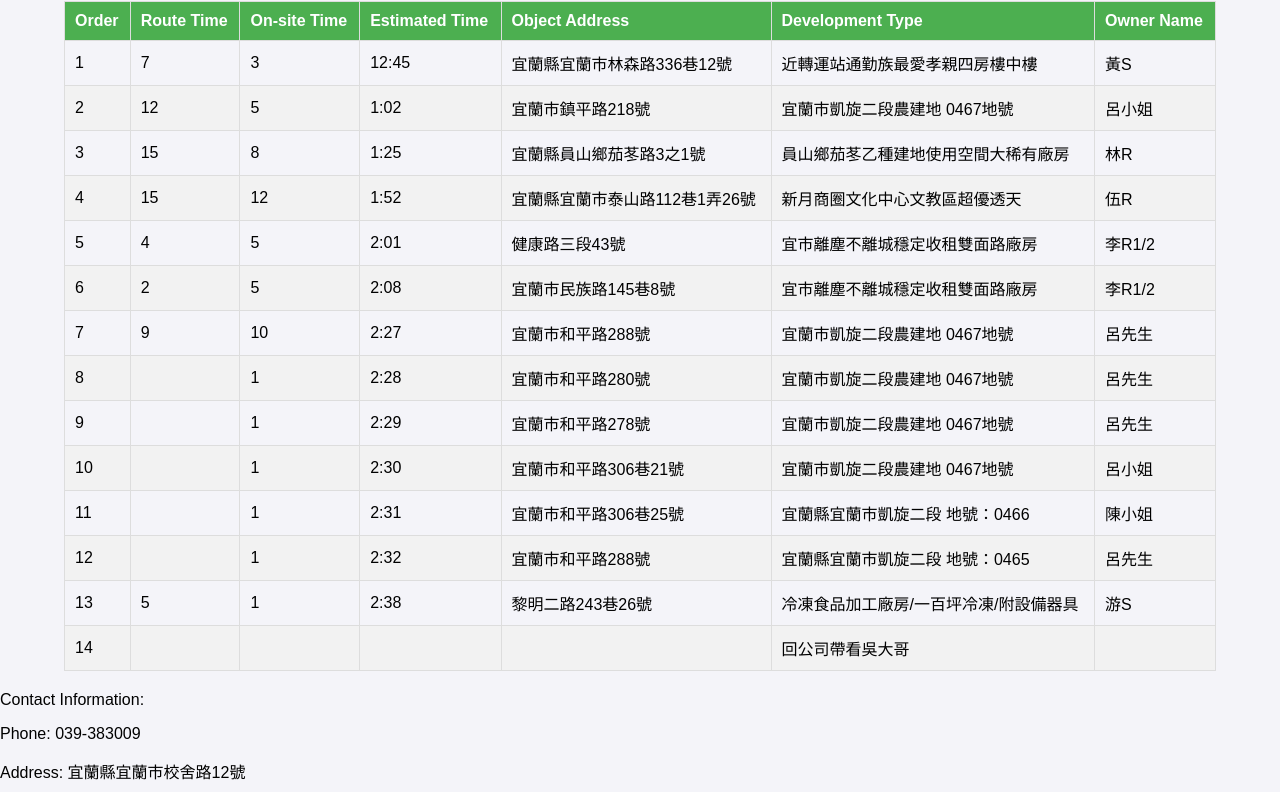
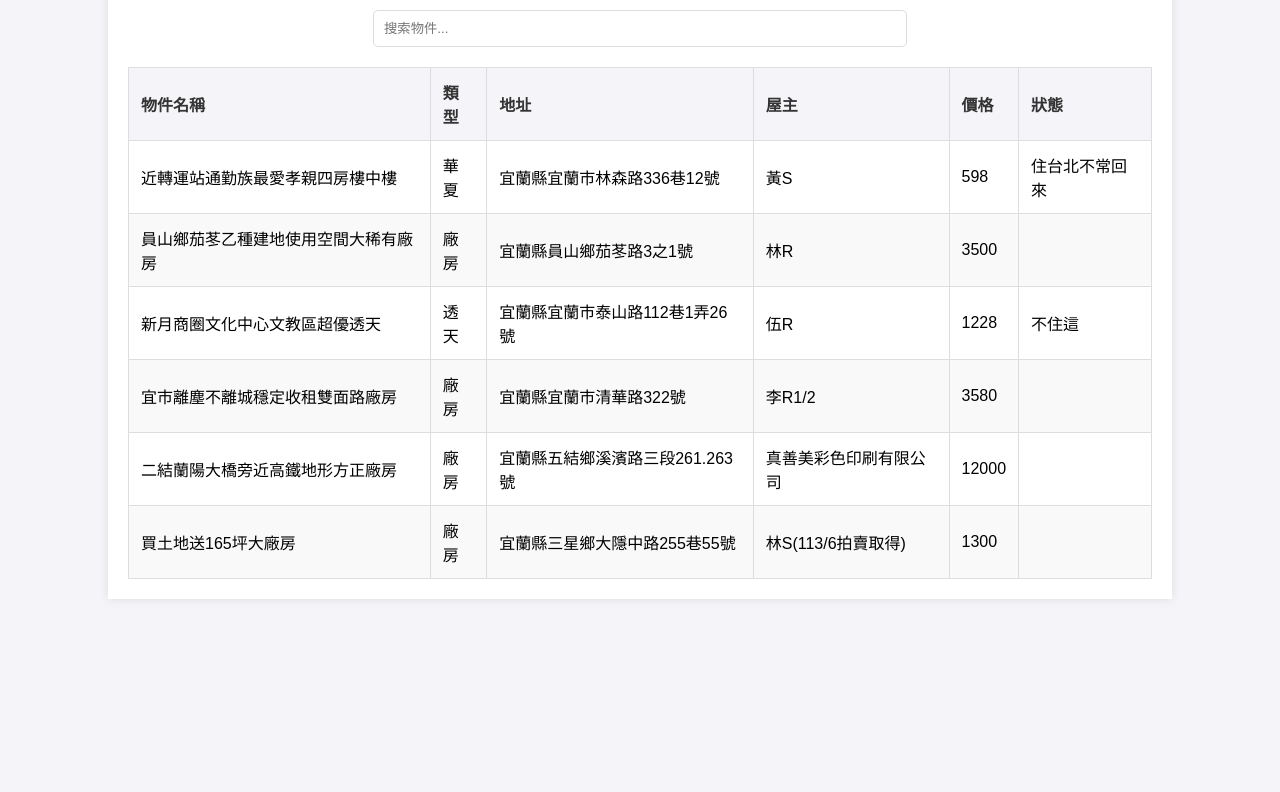
Before and after one commit to Larryveryhandsome/schedule-table, a plain HTML site: page index.html in a window 1280 px wide. Shown: the part 119-911 px from the top of the page. After the commit the page ends 800 px from the top, so only its background shows below. Drawn offline with Linux system fonts and the light colour scheme.

Commit message:
Update index.html

```diff
--- a/index.html
+++ b/index.html
@@ -3,7 +3,7 @@
 <head>
     <meta charset="UTF-8">
     <meta name="viewport" content="width=device-width, initial-scale=1.0">
-    <title>Schedule Table</title>
+    <title>行程表</title>
     <style>
         body {
             font-family: Arial, sans-serif;
@@ -11,185 +11,116 @@
             padding: 0;
             background-color: #f4f4f9;
         }
-        header {
-            background-color: #4CAF50;
-            color: white;
-            padding: 10px;
+        .container {
+            width: 80%;
+            margin: 20px auto;
+            padding: 20px;
+            background: white;
+            box-shadow: 0 0 10px rgba(0, 0, 0, 0.1);
+        }
+        h1 {
             text-align: center;
+            color: #333;
         }
         table {
-            width: 90%;
-            margin: 20px auto;
+            width: 100%;
             border-collapse: collapse;
+            margin-top: 20px;
         }
         table, th, td {
             border: 1px solid #ddd;
         }
         th, td {
-            padding: 10px;
+            padding: 12px;
             text-align: left;
         }
         th {
-            background-color: #4CAF50;
-            color: white;
+            background-color: #f4f4f9;
+            color: #333;
         }
         tr:nth-child(even) {
-            background-color: #f2f2f2;
+            background-color: #f9f9f9;
+        }
+        .search {
+            margin-bottom: 20px;
+            display: flex;
+            justify-content: center;
+        }
+        .search input {
+            width: 50%;
+            padding: 10px;
+            border: 1px solid #ddd;
+            border-radius: 5px;
         }
     </style>
 </head>
 <body>
-    <header>
-        <h1>Schedule Table</h1>
-    </header>
-    <main>
-        <table>
+    <div class="container">
+        <h1>行程表</h1>
+        <div class="search">
+            <input type="text" id="searchBox" placeholder="搜索物件...">
+        </div>
+        <table id="scheduleTable">
             <thead>
                 <tr>
-                    <th>Order</th>
-                    <th>Route Time</th>
-                    <th>On-site Time</th>
-                    <th>Estimated Time</th>
-                    <th>Object Address</th>
-                    <th>Development Type</th>
-                    <th>Owner Name</th>
+                    <th>物件名稱</th>
+                    <th>類型</th>
+                    <th>地址</th>
+                    <th>屋主</th>
+                    <th>價格</th>
+                    <th>狀態</th>
                 </tr>
             </thead>
             <tbody>
-                <tr>
-                    <td>1</td>
-                    <td>7</td>
-                    <td>3</td>
-                    <td>12:45</td>
-                    <td>宜蘭縣宜蘭市林森路336巷12號</td>
-                    <td>近轉運站通勤族最愛孝親四房樓中樓</td>
-                    <td>黃S</td>
-                </tr>
-                <tr>
-                    <td>2</td>
-                    <td>12</td>
-                    <td>5</td>
-                    <td>1:02</td>
-                    <td>宜蘭市鎮平路218號</td>
-                    <td>宜蘭市凱旋二段農建地  0467地號</td>
-                    <td>呂小姐</td>
-                </tr>
-                <tr>
-                    <td>3</td>
-                    <td>15</td>
-                    <td>8</td>
-                    <td>1:25</td>
-                    <td>宜蘭縣員山鄉茄苳路3之1號</td>
-                    <td>員山鄉茄苳乙種建地使用空間大稀有廠房</td>
-                    <td>林R</td>
-                </tr>
-                <tr>
-                    <td>4</td>
-                    <td>15</td>
-                    <td>12</td>
-                    <td>1:52</td>
-                    <td>宜蘭縣宜蘭市泰山路112巷1弄26號</td>
-                    <td>新月商圈文化中心文教區超優透天</td>
-                    <td>伍R</td>
-                </tr>
-                <tr>
-                    <td>5</td>
-                    <td>4</td>
-                    <td>5</td>
-                    <td>2:01</td>
-                    <td>健康路三段43號</td>
-                    <td>宜市離塵不離城穩定收租雙面路廠房</td>
-                    <td>李R1/2</td>
-                </tr>
-                <tr>
-                    <td>6</td>
-                    <td>2</td>
-                    <td>5</td>
-                    <td>2:08</td>
-                    <td>宜蘭市民族路145巷8號</td>
-                    <td>宜市離塵不離城穩定收租雙面路廠房</td>
-                    <td>李R1/2</td>
-                </tr>
-                <tr>
-                    <td>7</td>
-                    <td>9</td>
-                    <td>10</td>
-                    <td>2:27</td>
-                    <td>宜蘭市和平路288號</td>
-                    <td>宜蘭市凱旋二段農建地  0467地號</td>
-                    <td>呂先生</td>
-                </tr>
-                <tr>
-                    <td>8</td>
-                    <td></td>
-                    <td>1</td>
-                    <td>2:28</td>
-                    <td>宜蘭市和平路280號</td>
-                    <td>宜蘭市凱旋二段農建地  0467地號</td>
-                    <td>呂先生</td>
-                </tr>
-                <tr>
-                    <td>9</td>
-                    <td></td>
-                    <td>1</td>
-                    <td>2:29</td>
-                    <td>宜蘭市和平路278號</td>
-                    <td>宜蘭市凱旋二段農建地  0467地號</td>
-                    <td>呂先生</td>
-                </tr>
-                <tr>
-                    <td>10</td>
-                    <td></td>
-                    <td>1</td>
-                    <td>2:30</td>
-                    <td>宜蘭市和平路306巷21號</td>
-                    <td>宜蘭市凱旋二段農建地  0467地號</td>
-                    <td>呂小姐</td>
-                </tr>
-                <tr>
-                    <td>11</td>
-                    <td></td>
-                    <td>1</td>
-                    <td>2:31</td>
-                    <td>宜蘭市和平路306巷25號</td>
-                    <td>宜蘭縣宜蘭市凱旋二段 地號：0466</td>
-                    <td>陳小姐</td>
-                </tr>
-                <tr>
-                    <td>12</td>
-                    <td></td>
-                    <td>1</td>
-                    <td>2:32</td>
-                    <td>宜蘭市和平路288號</td>
-                    <td>宜蘭縣宜蘭市凱旋二段 地號：0465</td>
-                    <td>呂先生</td>
-                </tr>
-                <tr>
-                    <td>13</td>
-                    <td>5</td>
-                    <td>1</td>
-                    <td>2:38</td>
-                    <td>黎明二路243巷26號</td>
-                    <td>冷凍食品加工廠房/一百坪冷凍/附設備器具</td>
-                    <td>游S</td>
-                </tr>
-                <tr>
-                    <td>14</td>
-                    <td></td>
-                    <td></td>
-                    <td></td>
-                    <td></td>
-                    <td>回公司帶看吳大哥</td>
-                    <td></td>
-                </tr>
+                <!-- Data Rows will be inserted here dynamically -->
             </tbody>
         </table>
-    </main>
-    <footer>
-        <p>Contact Information:</p>
-        <p>Phone: 039-383009</p>
-        <p>Address: 宜蘭縣宜蘭市校舍路12號</p>
-        <p>&copy; 2025 My Website. All rights reserved.</p>
-    </footer>
+    </div>
+
+    <script>
+        // Updated data extracted from JSON file
+        const scheduleData = [
+            { name: "近轉運站通勤族最愛孝親四房樓中樓", type: "華夏", address: "宜蘭縣宜蘭市林森路336巷12號", owner: "黃S", price: 598, status: "住台北不常回來" },
+            { name: "員山鄉茄苳乙種建地使用空間大稀有廠房", type: "廠房", address: "宜蘭縣員山鄉茄苳路3之1號", owner: "林R", price: 3500, status: "" },
+            { name: "新月商圈文化中心文教區超優透天", type: "透天", address: "宜蘭縣宜蘭市泰山路112巷1弄26號", owner: "伍R", price: 1228, status: "不住這" },
+            { name: "宜市離塵不離城穩定收租雙面路廠房", type: "廠房", address: "宜蘭縣宜蘭市清華路322號", owner: "李R1/2", price: 3580, status: "" },
+            { name: "二結蘭陽大橋旁近高鐵地形方正廠房", type: "廠房", address: "宜蘭縣五結鄉溪濱路三段261.263號", owner: "真善美彩色印刷有限公司", price: 12000, status: "" },
+            { name: "買土地送165坪大廠房", type: "廠房", address: "宜蘭縣三星鄉大隱中路255巷55號", owner: "林S(113/6拍賣取得)", price: 1300, status: "" }
+        ];
+
+        const tableBody = document.querySelector('#scheduleTable tbody');
+        const searchBox = document.querySelector('#searchBox');
+
+        // Function to display schedule data
+        function displayData(data) {
+            tableBody.innerHTML = ""; // Clear table body
+            data.forEach(item => {
+                const row = document.createElement('tr');
+                row.innerHTML = `
+                    <td>${item.name}</td>
+                    <td>${item.type}</td>
+                    <td>${item.address}</td>
+                    <td>${item.owner}</td>
+                    <td>${item.price}</td>
+                    <td>${item.status}</td>
+                `;
+                tableBody.appendChild(row);
+            });
+        }
+
+        // Initial render
+        displayData(scheduleData);
+
+        // Search functionality
+        searchBox.addEventListener('input', (e) => {
+            const searchTerm = e.target.value.toLowerCase();
+            const filteredData = scheduleData.filter(item =>
+                item.name.toLowerCase().includes(searchTerm) ||
+                item.address.toLowerCase().includes(searchTerm) ||
+                item.owner.toLowerCase().includes(searchTerm)
+            );
+            displayData(filteredData);
+        });
+    </script>
 </body>
 </html>
```
